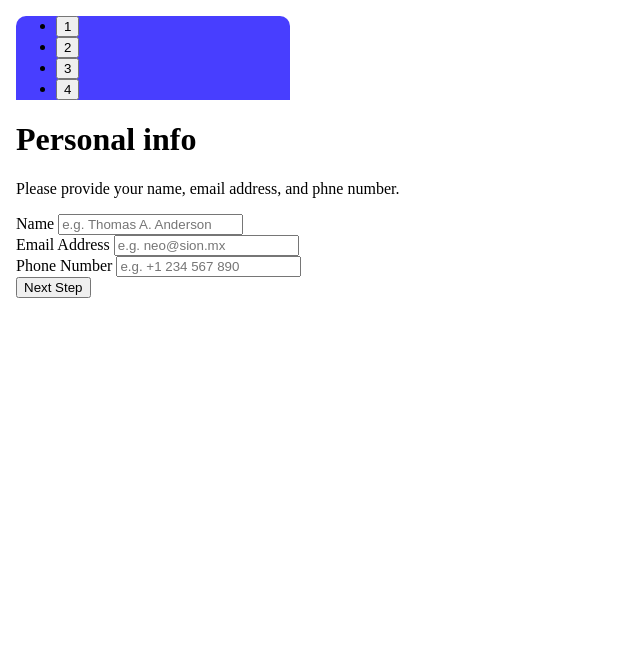
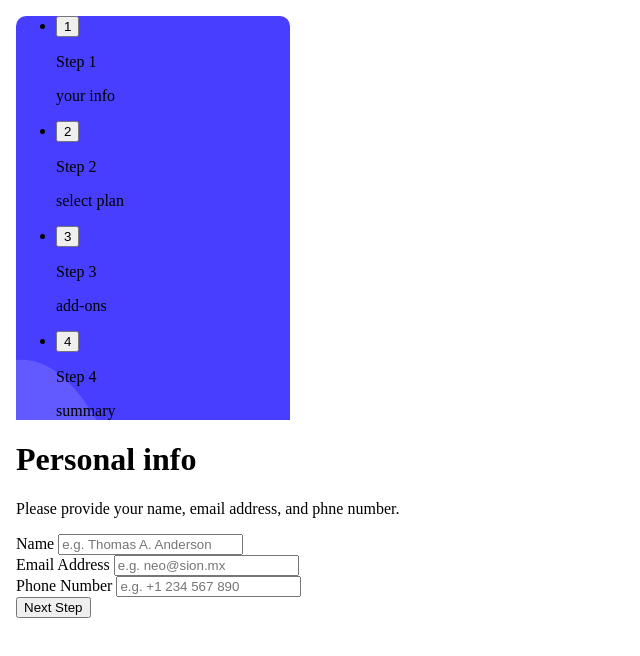
Before and after one commit to Esosek/multistep-form, an Astro site: page / in a window 1280 px wide. Shown: the whole page, without its empty margins (0-640 px from the left). Built offline with nearby package versions, Linux system fonts and the light colour scheme; Astro itself is replaced by a stand-in of ours.

Commit message:
Added desktop step tracker

```diff
--- a/src/components/App.svelte
+++ b/src/components/App.svelte
@@ -1,8 +1,10 @@
 <script>
   import FormLayout from '../layouts/FormLayout.svelte';
   import FormStep01 from './FormStep01.svelte';
+
+  const steps = ['your info', 'select plan', 'add-ons', 'summary'];
 </script>
 
-<FormLayout stepCount={4} activeStep={0}>
+<FormLayout {steps} activeStep={0}>
   <FormStep01 />
 </FormLayout>
--- a/src/layouts/FormLayout.svelte
+++ b/src/layouts/FormLayout.svelte
@@ -1,5 +1,5 @@
 <script>
-  export let stepCount = 1;
+  export let steps = ['step 1', 'step 2'];
   export let activeStep = 0;
 </script>
 
@@ -10,16 +10,20 @@
     class="flex flex-col items-center w-full max-w-5xl sm:bg-white sm:grid sm:grid-cols-[auto_1fr] sm:rounded-xl sm:shadow-lg sm:p-4"
   >
     <ul
-      class="flex gap-4 my-8 sm:flex-col sm:min-w-[274px] sm:min-h-[568px] sm:my-0"
+      class="flex gap-4 my-8 sm:flex-col sm:min-w-[274px] sm:min-h-[568px] sm:my-0 sm:p-6 sm:gap-6"
     >
-      {#each { length: stepCount } as _, index}
-        <li>
+      {#each steps as _, index}
+        <li class="sm:flex sm:gap-4">
           <button
             type="button"
             class="size-10 aspect-square rounded-full border-[1px] text-white font-medium aria-[current='true']:bg-light-blue aria-[current='true']:text-inherit"
             aria-current={index === activeStep ? 'true' : ''}
-            >{index + 1}</button
-          >
+            >{index + 1}
+          </button>
+          <div class="hidden sm:grid uppercase text-sm">
+            <p class="text-xs text-cool-gray">Step {index + 1}</p>
+            <p class="tracking-wider text-white">{steps[index]}</p>
+          </div>
         </li>
       {/each}
     </ul>
```
